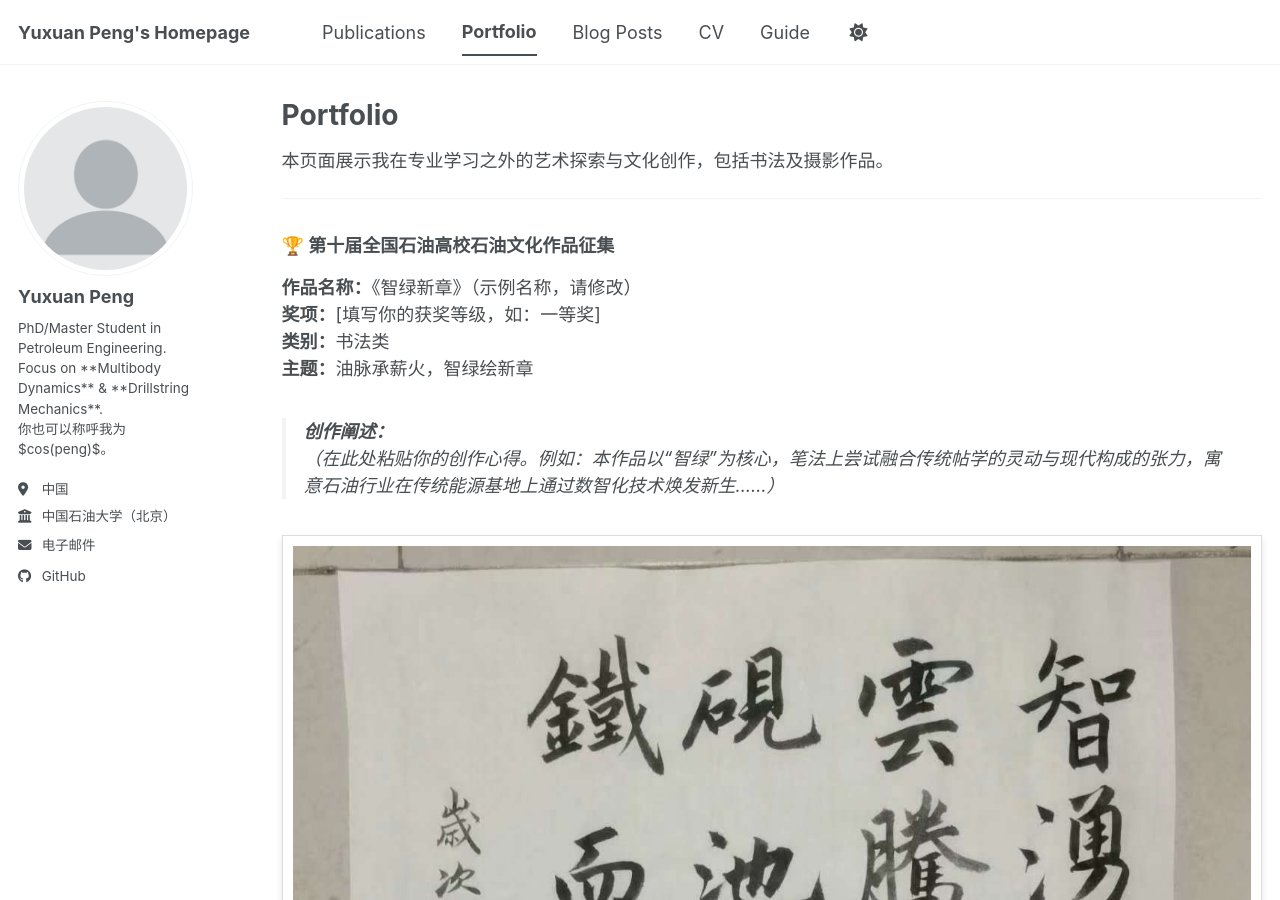
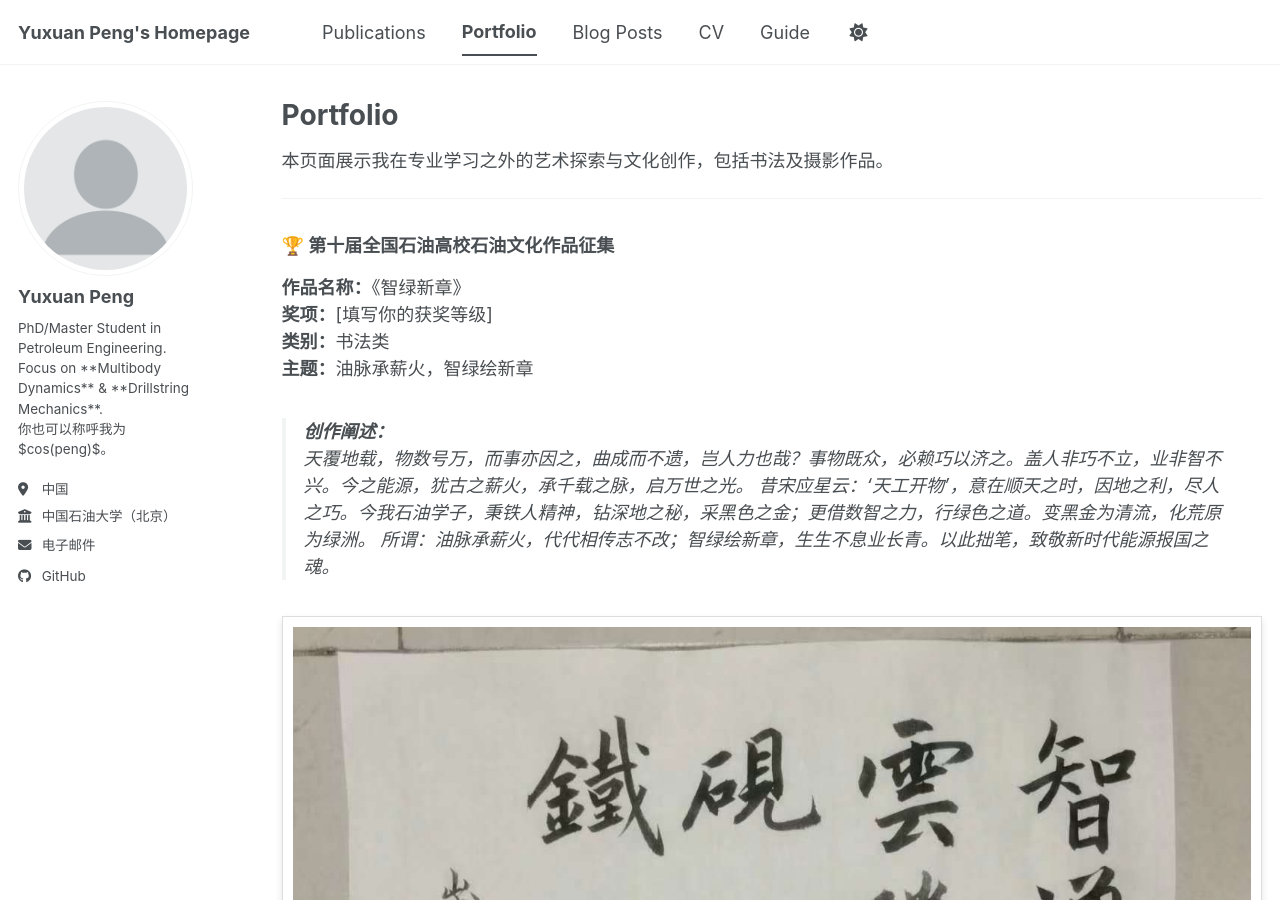
Before and after one commit to cospeng/cospeng.github.io, a Jekyll site: the page built from _pages/portfolio.html, in a window 1280 px wide and 900 px high. Built offline with Jekyll 4.4.1, drawn with Linux system fonts in a browser that asks for light colours; a script bundle is joined from its source files by our own code; library files that are not in the unit come from our copies; some of the changed text lies outside the part shown.

Commit message:
Enhance portfolio with calligraphy project details
Added detailed description and image section for calligraphy work.

```diff
--- a/_pages/portfolio.html
+++ b/_pages/portfolio.html
@@ -13,6 +13,43 @@ author_profile: true
 <hr>
 
 <!-- 作品 1：书法比赛作品 -->
+<div style="margin-bottom: 40px;">
+  <h3 id="petroleum-calligraphy-2026">🏆 第十届全国石油高校石油文化作品征集</h3>
+
+  <p><strong>作品名称：</strong>《智绿新章》<br>
+  <strong>奖项：</strong>[填写你的获奖等级]<br>
+  <strong>类别：</strong>书法类<br>
+  <strong>主题：</strong>油脉承薪火，智绿绘新章</p>
+
+  <blockquote>
+    <strong>创作阐述：</strong><br>
+    天覆地载，物数号万，而事亦因之，曲成而不遗，岂人力也哉？事物既众，必赖巧以济之。盖人非巧不立，业非智不兴。今之能源，犹古之薪火，承千载之脉，启万世之光。
+昔宋应星云：‘天工开物’，意在顺天之时，因地之利，尽人之巧。今我石油学子，秉铁人精神，钻深地之秘，采黑色之金；更借数智之力，行绿色之道。变黑金为清流，化荒原为绿洲。
+所谓：油脉承薪火，代代相传志不改；智绿绘新章，生生不息业长青。以此拙笔，致敬新时代能源报国之魂。
+  </blockquote>
+
+  <!-- 图片展示区域 -->
+  <div style="text-align: center; margin-top: 20px;">
+    <!-- 请将下面的文件名改为你实际上传到 files/ 文件夹的图片名 -->
+    <img src="{{ base_path }}/files/calligraphy-work-2026.jpg"
+         alt="书法作品《智绿新章》"
+         style="max-width: 100%; height: auto; border: 1px solid #ddd; padding: 10px; box-shadow: 0 4px 8px rgba(0,0,0,0.1);">
+
+    <p style="color: #666; font-size: 0.9em; margin-top: 10px;">图：书法作品《智绿新章》（四尺整张）</p>
+  </div>
+
+  <!-- 如果有细节图，可以取消下面注释并修改文件名 -->
+  <!--
+  <div style="display: flex; flex-wrap: wrap; justify-content: center; gap: 20px; margin-top: 20px;">
+    <div style="flex: 1; min-width: 300px; text-align: center;">
+      <img src="{{ base_path }}/files/calligraphy-detail-01.jpg" alt="局部细节" style="max-width: 100%; height: auto;">
+      <p>局部：笔法细节</p>
+    </div>
+  </div>
+  -->
+</div>
+
+<!-- 作品 2：书法比赛作品 -->
 <div style="margin-bottom: 40px;">
   <h3 id="petroleum-calligraphy-2026">🏆 第十届全国石油高校石油文化作品征集</h3>
 
```
